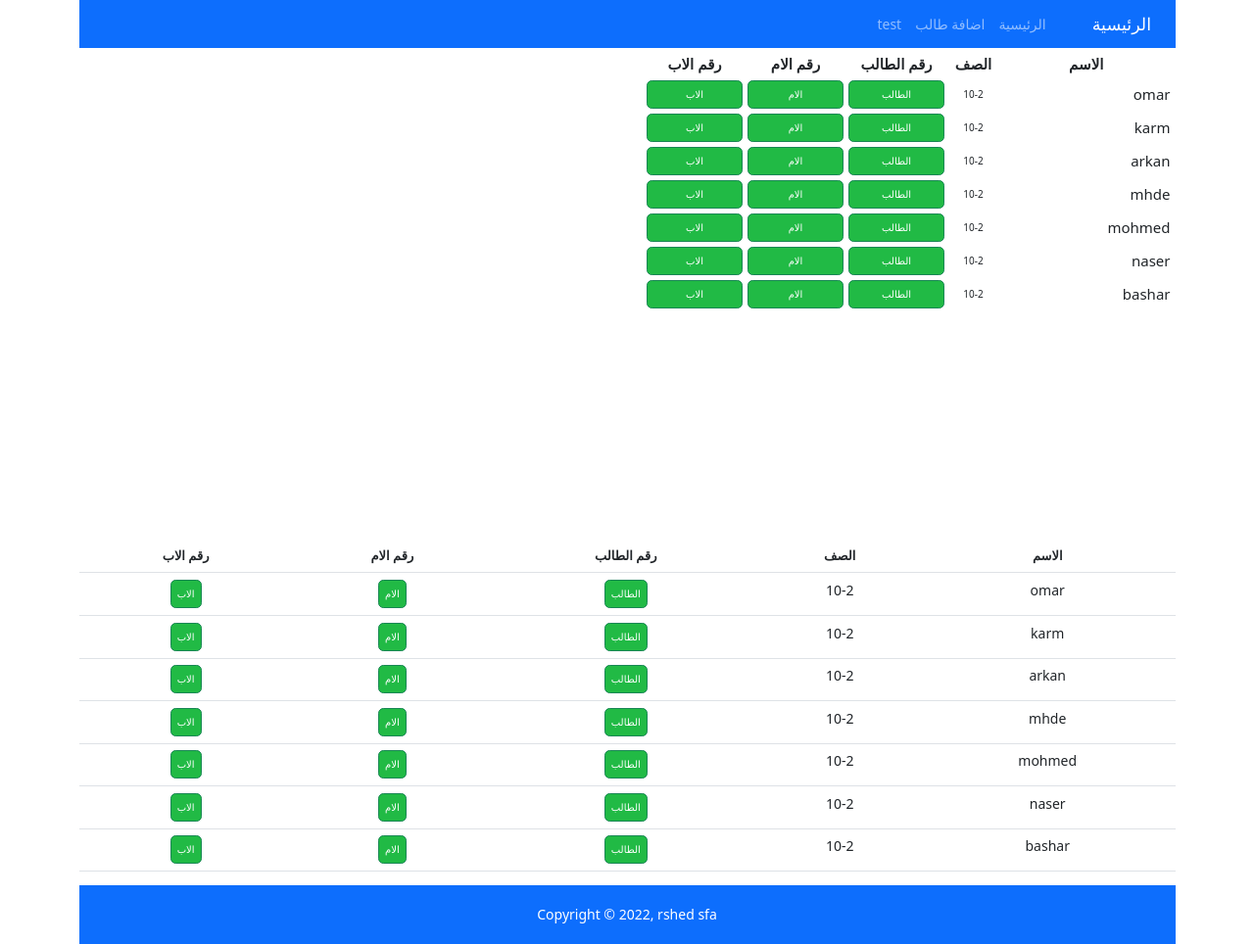
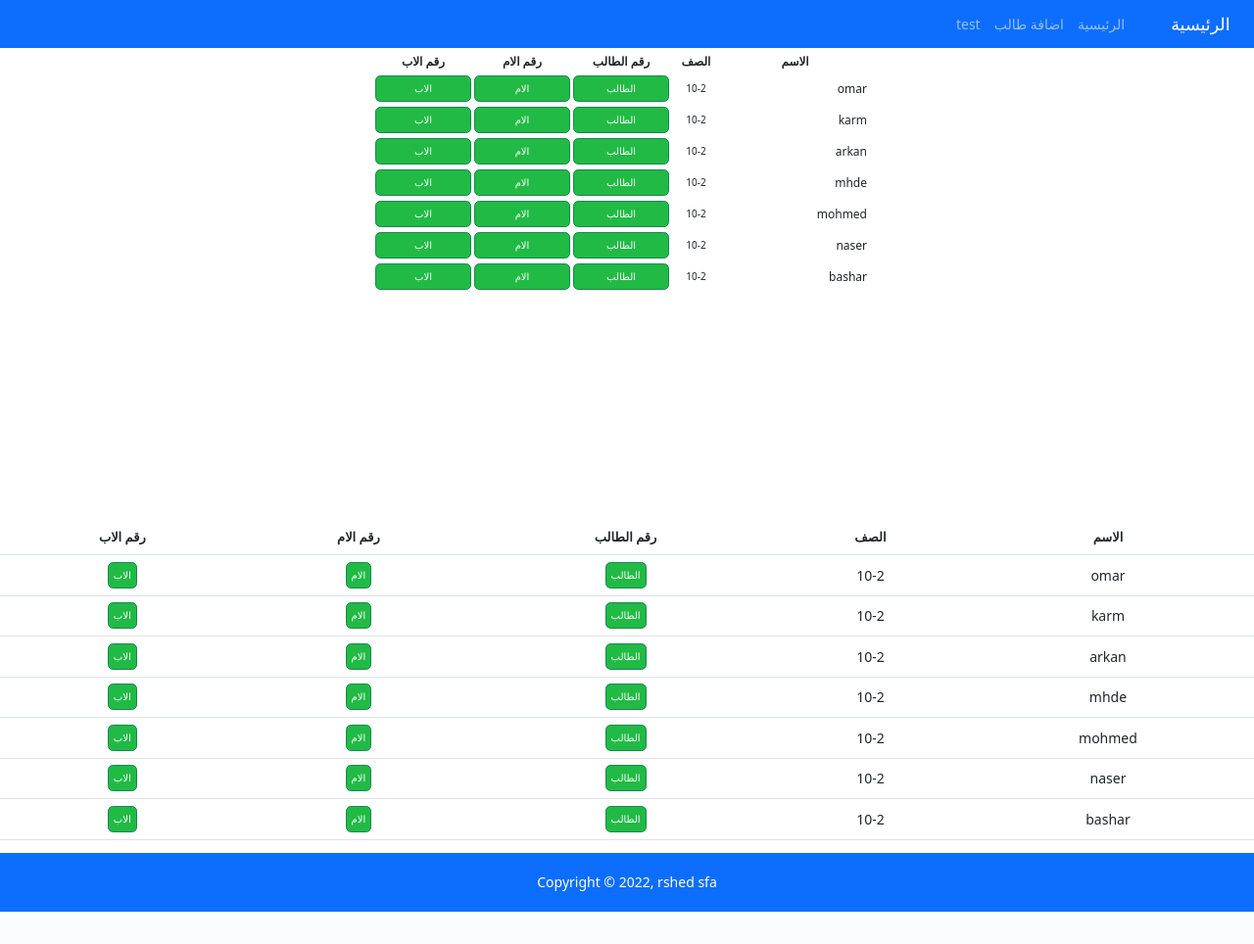
Before and after one commit to rshedsfa/connectapp, a Flask app: page /test in a window 1280 px wide. Shown: the whole page at 98% size. After the commit the page ends 931 px from the top, so only its background shows below. Run offline with Flask 2, Linux system fonts and the light colour scheme; data comes from the database, SQL or seed files in the repository.

Commit message:
index table good

```diff
--- a/static/styles.css
+++ b/static/styles.css
@@ -3,6 +3,9 @@ body{
     text-align: center;
 }
 
+
+
+html, body { overflow-x: visible; }
 
 
 
@@ -61,6 +64,28 @@ input[type='text']{
 
 
 
+table{
+    text-align: center;
+}
+td, th
+{
+    text-align: center;
+    vertical-align: middle;
+}
+
+
+
+
+
+
+
+
+
+
+
+
+
+
 footer {
     text-align: center;
     padding: 20px;
@@ -71,22 +96,16 @@ footer {
 
 
 
-table{
-    text-align: center;
-}
 
-tr, td, thead, tbody{
-    padding: 0px;
-    margin: 0px;
-    gap: 0px;
-}
 
 .main_chart_td{
     padding: 0px;
     font-size: small;
   }
+
   .botton_w{
     font-size: small;
+    color:white;
     padding: 8px;
     background-color: #21BA45;
   }
--- a/templates/layout.html
+++ b/templates/layout.html
@@ -44,7 +44,7 @@
 
 
 
-    <body class="container">
+    <body>
         {% block body %}{% endblock %}
     </body>
 
--- a/templates/test.html
+++ b/templates/test.html
@@ -1,6 +1,7 @@
 {% extends "layout.html" %} {% block body %}
 
 <div class="chart_body">
+  <div class="chart_table">
     <div class="titles_header">
       <div class="div1">
         <div class="div_elemnts titels" id="1_1">الاسم</div>
@@ -26,6 +27,7 @@
     </div>
     {% endfor %}
   </div>
+</div>
 
 
 
@@ -34,19 +36,24 @@
 
 <style>
 .chart_body{
+  width: 100%;
+  display: grid;
+  place-items:  center;
+}
+.chart_table{
   width: 90%;
   max-width: 500px;
+  main-width: 300px;
 }
 
 .main_chart{
-  display: grid;
-  place-items: center;
+  max-width: 100%;
 }
 
 .div1{
   display: grid;
-  grid-template-columns: 35% 10% 20% 20% 20% ;
-  gap: 5px;
+  grid-template-columns: 30% 10% 20% 20% 20% ;
+  gap: 3px;
   margin:5px;
 }
 
@@ -57,23 +64,25 @@
   align-items: center;
 }
 .botton_text{
-  font-size: 15px;
+  font-size: 12px;
 }
 
 
 .note_elemnt{
   display: flex ;
   justify-content : right;
-  align-items: center;
+  align-items: top;
+  font-size: 7px;
 }
+
 .botton_whatsapp{
   font-size: 10px;
-  padding: 6px;
+  padding: 5px;
   background-color: #21BA45;
 }
 
 .titels{
-  font-size: 15px;
+  font-size: 12px;
   font-weight: bold;
 }
 .titles_header{
```
Also changed, not shown: templates/index.html (+8 -10 lines). Lines whose indentation alone changed are shown as unchanged.
